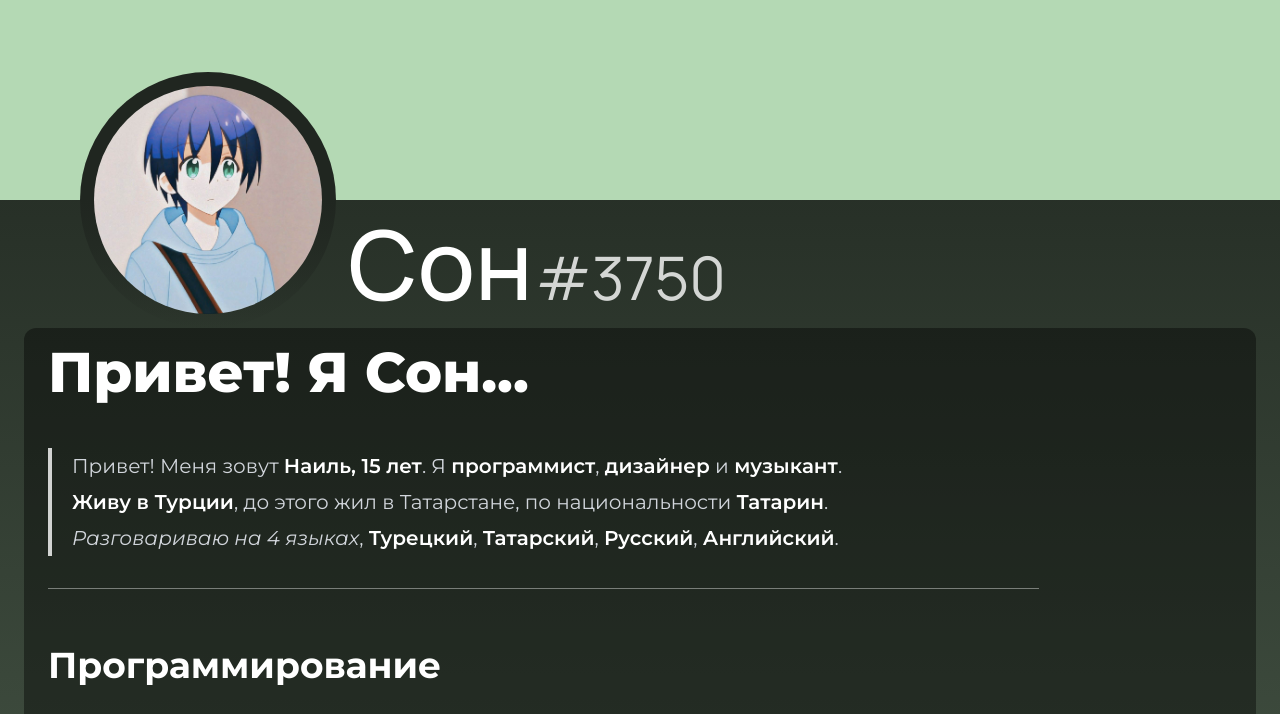
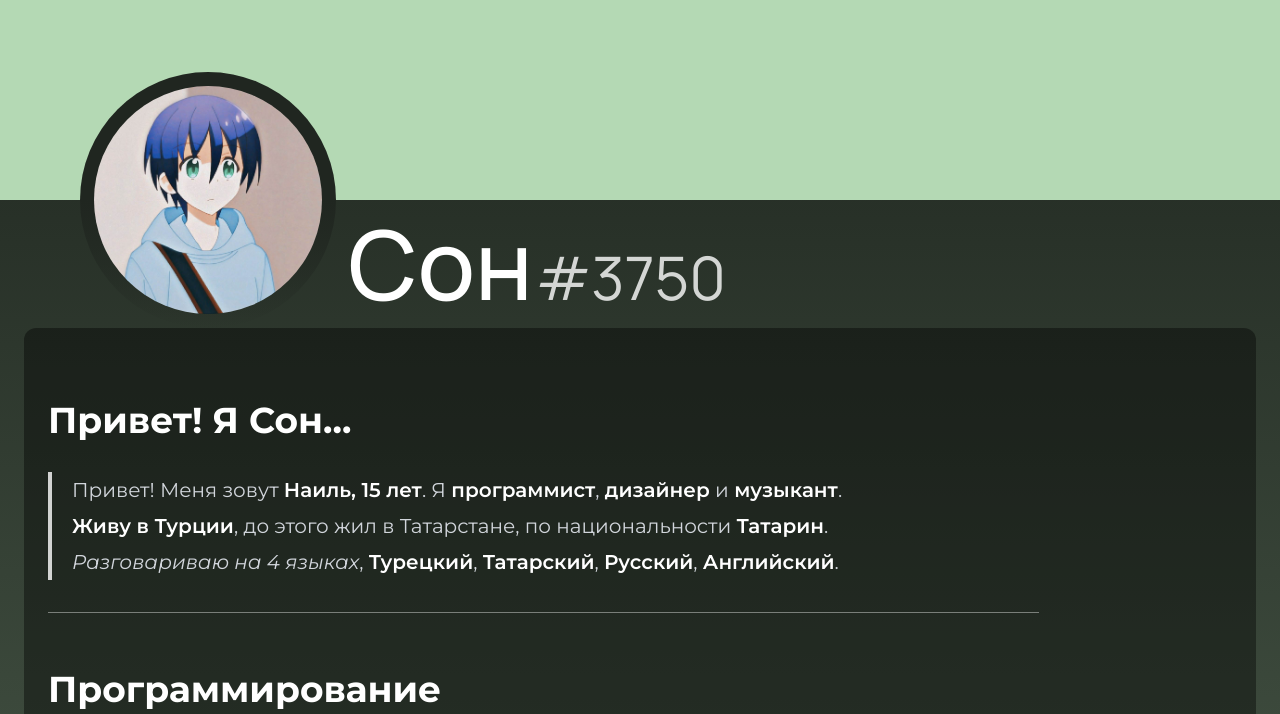
Before and after one commit to naill975763/naill975763.github.io, a plain HTML site: page index.html in a window 1280 px wide. Shown: the top 714 px of the page. Drawn offline with Linux system fonts and the light colour scheme; a web font is replaced by a local one.

Commit message:
Update index.html

```diff
--- a/index.html
+++ b/index.html
@@ -30,7 +30,7 @@
       <div class="about-me">
         <div class="space">
           <article class="typography">
-            <a href="#привет-я-сон"><h1 id='привет-я-сон'>Привет! Я Сон...</h1></a>
+            <a href="#привет-я-сон"><h2 id='привет-я-сон'>Привет! Я Сон...</h2></a>
             <p>
               Привет! Меня зовут <strong>Наиль, 15 лет</strong>. Я <strong>программист</strong>, <strong>дизайнер</strong> и <strong>музыкант</strong>.<br>
               <strong>Живу в Турции</strong>, до этого жил в Татарстане, по национальности <strong>Татарин</strong>.<br>
```
